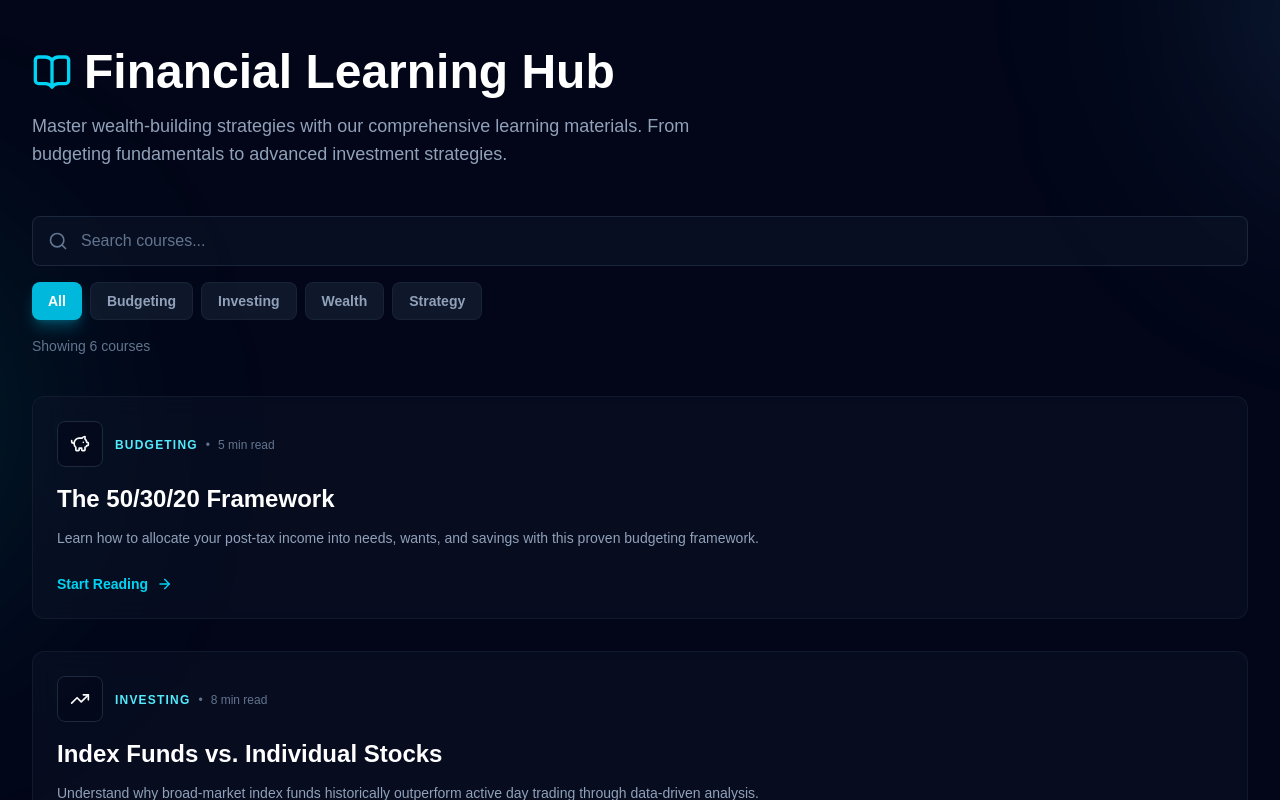
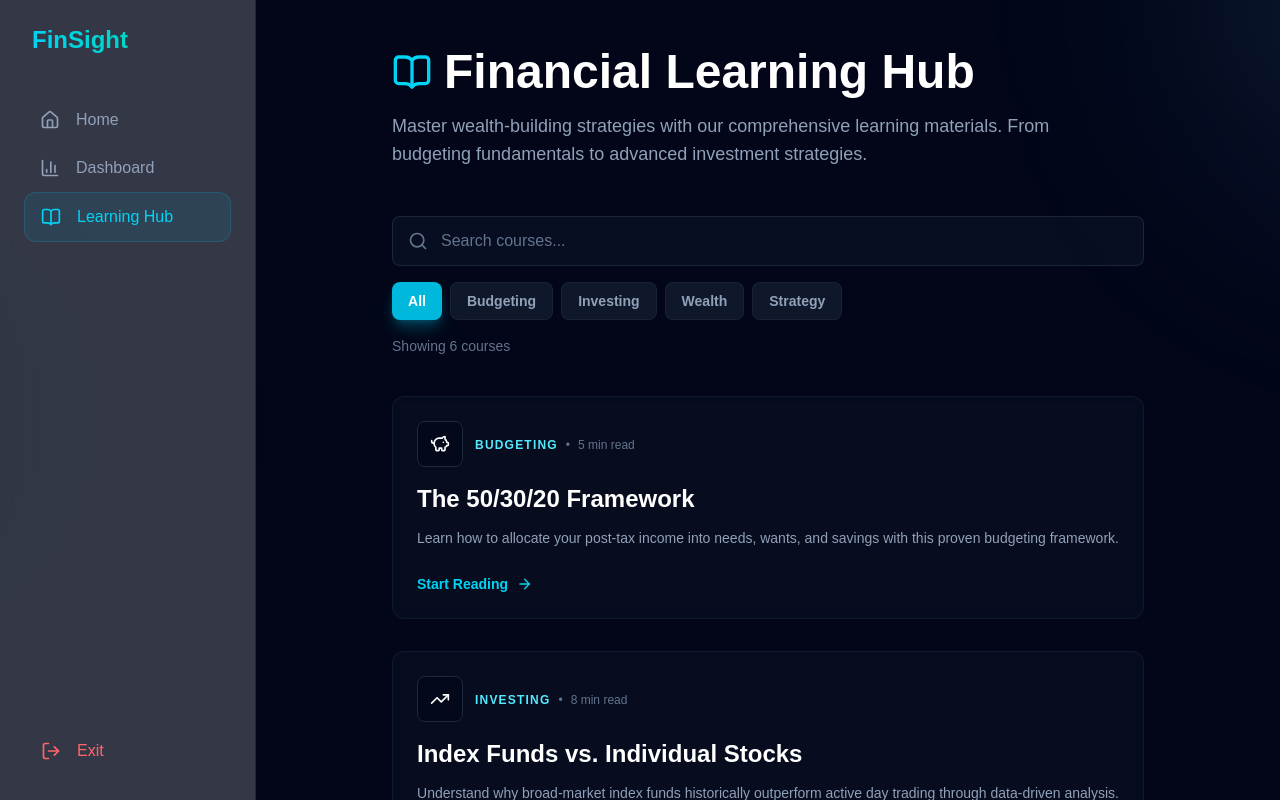
Before and after one commit to ojasvi24-coder/finsight, a Next.js app: page /learn in a window 1280 px wide. Shown: the top 800 px of the page. Built offline with nearby package versions, Linux system fonts and the light colour scheme.

Commit message:
added sidebar

```diff
--- a/src/app/layout.tsx
+++ b/src/app/layout.tsx
@@ -1,5 +1,6 @@
 import type { Metadata } from "next";
 import { Geist, Geist_Mono } from "next/font/google";
+import Sidebar from "@/components/Sidebar";
 import "./globals.css";
 
 const geistSans = Geist({
@@ -12,6 +13,7 @@ const geistMono = Geist_Mono({
   subsets: ["latin"],
 });
 
+// Preserved your detailed SEO metadata
 export const metadata: Metadata = {
   title: "FinSight - AI-Powered Financial Intelligence",
   description: "Take control of your wealth with real-time insights, personalized recommendations, and data-driven financial strategies.",
@@ -48,8 +50,17 @@ export default function RootLayout({
       lang="en"
       className={`${geistSans.variable} ${geistMono.variable} h-full antialiased`}
     >
-      <body className="min-h-full flex flex-col bg-slate-950 text-slate-50 overflow-x-hidden">
-        {children}
+      {/* Updated body to use flex layout for the sidebar */}
+      <body className="min-h-screen flex bg-slate-950 text-slate-50 overflow-x-hidden">
+
+        {/* 1. The Navigation Sidebar */}
+        <Sidebar />
+
+        {/* 2. Main Content Area (offset by ml-64 to accommodate the sidebar width) */}
+        <main className="flex-1 ml-64 min-h-screen relative">
+          {children}
+        </main>
+
       </body>
     </html>
   );
--- a/src/app/learn/page.tsx
+++ b/src/app/learn/page.tsx
@@ -103,7 +103,7 @@ export default function LearnPage() {
   } as const;
 
   return (
-    <div className="min-h-screen bg-slate-950 text-slate-50 selection:bg-cyan-500/30">
+    <div className="min-h-screen w-full bg-slate-950 text-slate-50 overflow-hidden flex items-center justify-center">
       {/* Animated background */}
       <div className="fixed inset-0 pointer-events-none overflow-hidden">
         <motion.div
--- /dev/null
+++ b/src/components/Sidebar.tsx
@@ -0,0 +1,66 @@
+"use client";
+
+import Link from "next/link";
+import { usePathname } from "next/navigation";
+import { Home, BarChart3, BookOpen, LogOut } from "lucide-react";
+import { motion } from "framer-motion";
+
+export default function Sidebar() {
+  const pathname = usePathname();
+
+  const menuItems = [
+    { name: "Home", path: "/", icon: Home },
+    { name: "Dashboard", path: "/dashboard", icon: BarChart3 },
+    { name: "Learning Hub", path: "/learn", icon: BookOpen },
+  ];
+
+  return (
+    <aside className="fixed left-0 top-0 h-screen w-64 bg-slate-950/80 backdrop-blur-xl border-r border-slate-800 p-6 flex flex-col justify-between z-50">
+      {/* Top Section: Logo & Links */}
+      <div>
+        {/* App Logo/Brand */}
+        <div className="mb-10 pl-2">
+          <h2 className="text-2xl font-black bg-gradient-to-r from-cyan-400 to-emerald-400 bg-clip-text text-transparent">
+            FinSight
+          </h2>
+        </div>
+
+        {/* Navigation Links */}
+        <nav className="space-y-2">
+          {menuItems.map((item) => {
+            const isActive = pathname === item.path;
+            const Icon = item.icon;
+
+            return (
+              <Link key={item.name} href={item.path}>
+                <motion.div
+                  whileHover={{ x: 5 }}
+                  whileTap={{ scale: 0.95 }}
+                  className={`flex items-center gap-4 px-4 py-3 rounded-xl transition-colors ${
+                    isActive
+                      ? "bg-cyan-500/10 text-cyan-400 border border-cyan-500/20"
+                      : "text-slate-400 hover:text-slate-200 hover:bg-slate-900"
+                  }`}
+                >
+                  <Icon className="w-5 h-5" />
+                  <span className="font-medium">{item.name}</span>
+                </motion.div>
+              </Link>
+            );
+          })}
+        </nav>
+      </div>
+
+      {/* Bottom Section: Exit/Logout Button */}
+      <div>
+        <button
+          onClick={() => alert("Add your logout logic here!")}
+          className="w-full flex items-center gap-4 px-4 py-3 rounded-xl text-red-400 hover:text-red-300 hover:bg-red-500/10 transition-colors border border-transparent hover:border-red-500/20 group"
+        >
+          <LogOut className="w-5 h-5 group-hover:-translate-x-1 transition-transform" />
+          <span className="font-medium">Exit</span>
+        </button>
+      </div>
+    </aside>
+  );
+}
```
